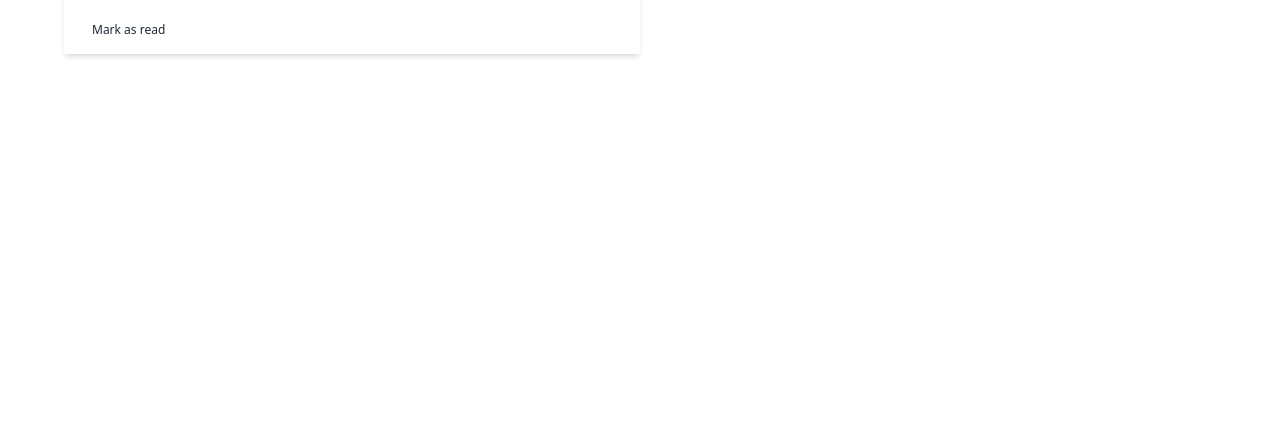
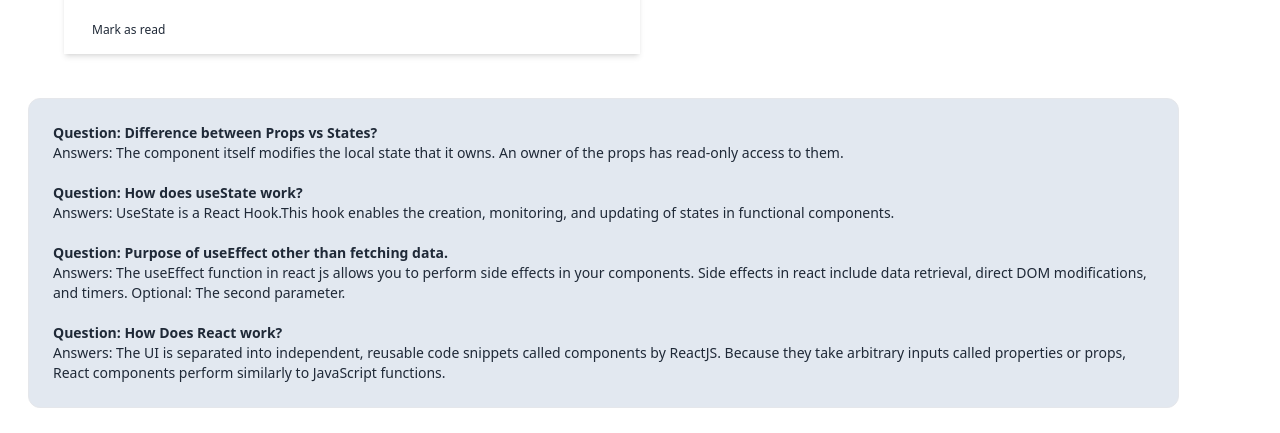
Before and after one commit to almahfuz/knowledge-cafe-client, a React (Vite) app: page / in a window 1280 px wide. Shown: the part 2746-3179 px from the top of the page. Before the commit the page ends 2816 px from the top, so only its background shows below. Built offline with nearby package versions, Linux system fonts and the light colour scheme.

Commit message:
question and answer section added

```diff
--- a/src/App.jsx
+++ b/src/App.jsx
@@ -5,6 +5,7 @@ import './App.css'
 import { Toaster } from 'react-hot-toast';
 import Navbar from './components/Navbar/Navbar'
 import Newsblogs from './components/Newsblogs/Newsblogs'
+import Answer from './components/Answer/Answer';
 
 function App() {
   return (
@@ -15,6 +16,7 @@ function App() {
       <Newsblogs></Newsblogs>
 
       <Toaster />
+      <Answer></Answer>
     </div>
   )
 }
--- /dev/null
+++ b/src/components/Answer/Answer.jsx
@@ -0,0 +1,55 @@
+import React from "react";
+
+const Answer = () => {
+  return (
+    <div>
+      <div className=" p-3 bg-white rounded-xl mt-2">
+        <div className="text-sm">
+          <div className="bg-slate-200 text-sm p-6 w-11/12 border m-4 rounded-xl">
+            <span className="font-semibold">
+              Question: Difference between Props vs States?
+            </span>
+            <br />
+            <span>
+              Answers: The component itself modifies the local state that it
+              owns. An owner of the props has read-only access to them.
+            </span>
+            <br /> <br />
+            <span className="font-semibold">
+              Question: How does useState work?
+            </span>
+            <br />
+            <span>
+              Answers: UseState is a React Hook.This hook enables the creation,
+              monitoring, and updating of states in functional components.
+            </span>
+            <br /> <br />
+            <span className="font-semibold">
+              Question: Purpose of useEffect other than fetching data.
+            </span>
+            <br />
+            <span>
+              Answers: The useEffect function in react js allows you to perform
+              side effects in your components. Side effects in react include
+              data retrieval, direct DOM modifications, and timers. Optional:
+              The second parameter.
+            </span>
+            <br /> <br />
+            <span className="font-semibold">
+              Question: How Does React work?
+            </span>
+            <br />
+            <span>
+              Answers: The UI is separated into independent, reusable code
+              snippets called components by ReactJS. Because they take arbitrary
+              inputs called properties or props, React components perform
+              similarly to JavaScript functions.
+            </span>
+          </div>
+        </div>
+      </div>
+    </div>
+  );
+};
+
+export default Answer;
--- a/src/components/utilities/utilities.jsx
+++ b/src/components/utilities/utilities.jsx
@@ -1,10 +1,10 @@
-const getBookMarkCart = () => {
-    let AddedBookMarkCart = {};
+// const getBookMarkCart = () => {
+//     let AddedBookMarkCart = {};
 
-    //get the shopping cart from local storage
-    const storedBookMark = localStorage.getItem('BookMarkAdded');
-    if (storedBookMark) {
-        AddedBookMarkCart = JSON.parse(storedBookMark);
-    }
-    return AddedBookMarkCart;
-}
+//     //get the shopping cart from local storage
+//     const storedBookMark = localStorage.getItem('BookMarkAdded');
+//     if (storedBookMark) {
+//         AddedBookMarkCart = JSON.parse(storedBookMark);
+//     }
+//     return AddedBookMarkCart;
+// }
```
